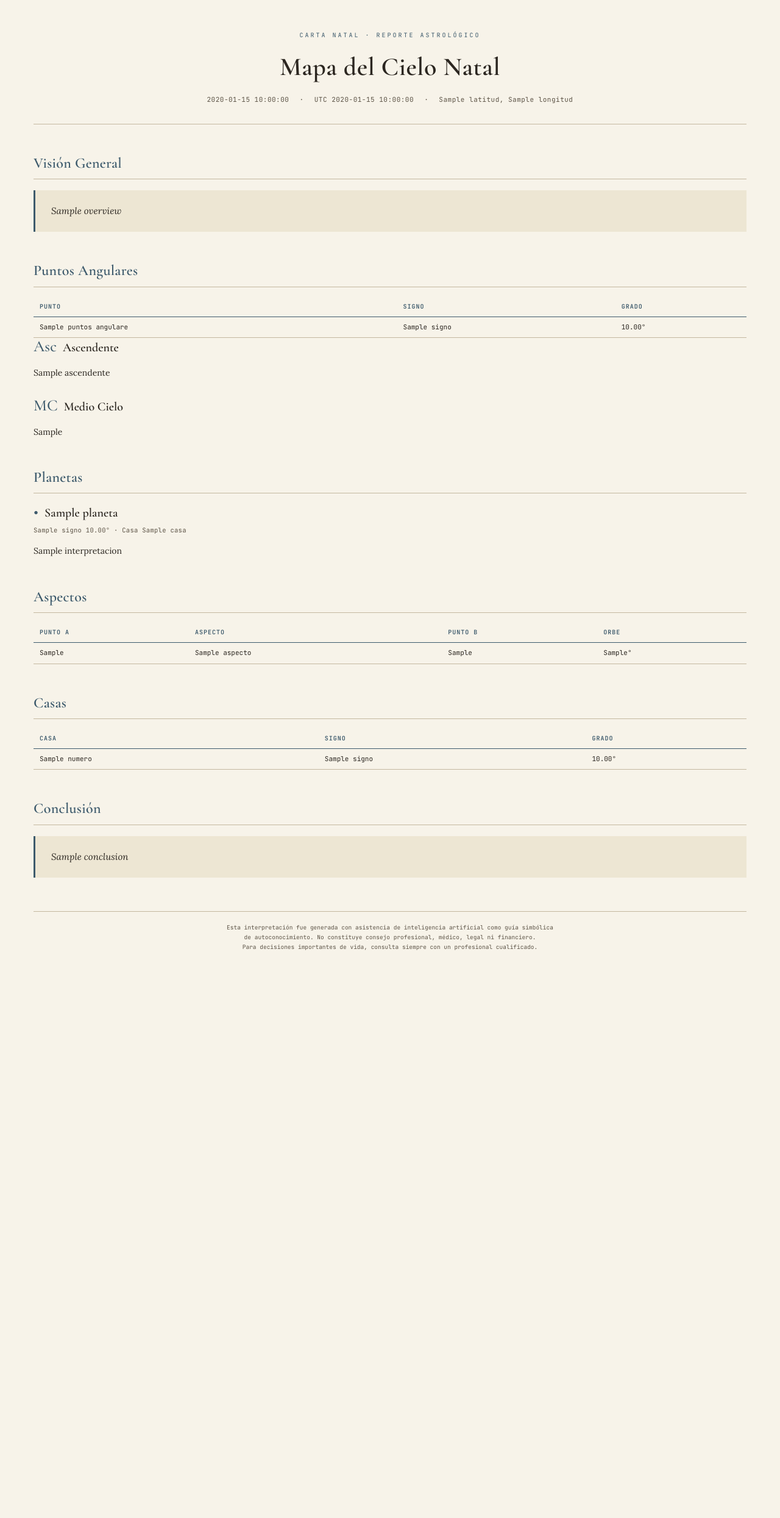
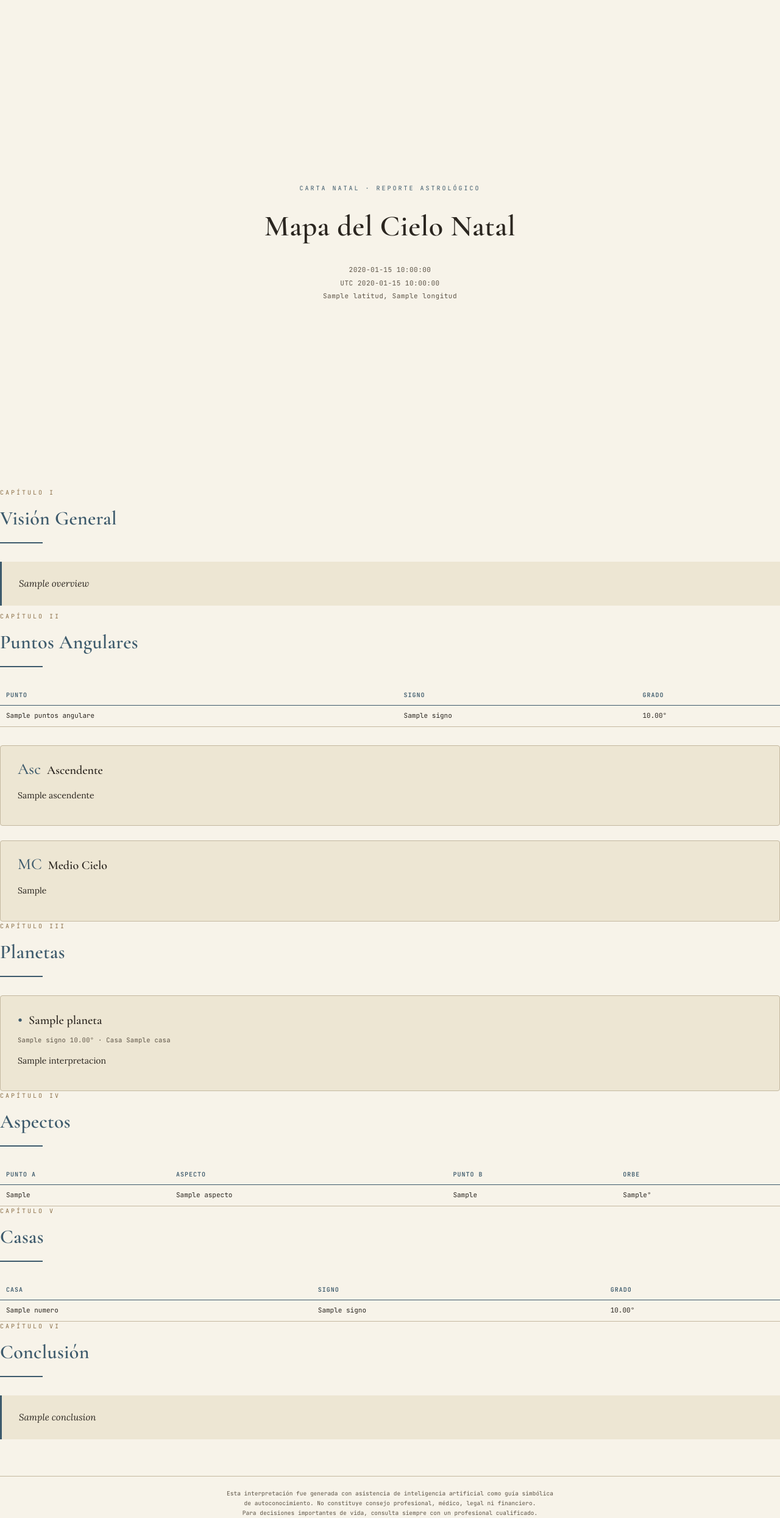
Before and after one commit to labs-Carla/astrea-API, a Python web app: template app/templates/carta_report.html in a window 1280 px wide. Shown: the whole page at 61% size. Before the commit the page ends 1558 px from the top, so only its background shows below. Run offline with Jinja, Linux system fonts and the light colour scheme; the template is opened without the code that fills it: most values are stand-ins (such as "Sample title", 1, 10 or a date in 2020).

Commit message:
feat: rediseño editorial completo del PDF con estructura de capítulos
- Paleta 'papel de observación astronómica': fondo crema, tinta azul petróleo/ocre
- Tipografías: Cormorant Garamond (display), Lora (cuerpo), JetBrains Mono (datos)
- Símbolos planetarios tradicionales junto a cada planeta
- Reestructuración en 6 capítulos con salto de página forzado entre ellos
- Cards individuales por planeta con break-inside:avoid
- Fix: @page con background-color + print-color-adjust:exact, elimina marco blanco
- pdf_service.py sin márgenes de Playwright, el espaciado vive en el CSS
- Limpieza: PDFs de prueba eliminados y agregados a .gitignore

```diff
--- a/app/services/pdf_service.py
+++ b/app/services/pdf_service.py
@@ -6,6 +6,8 @@ async def generar_pdf_desde_html(html: str) -> bytes:
     Convierte HTML a PDF (formato A4) usando Chromium headless vía Playwright.
     Usa la API asíncrona porque se ejecuta dentro de un endpoint async de FastAPI
     (necesario para poder usar await con la llamada a Claude en el mismo flujo).
+    Sin márgenes de página: el padding vive en el propio HTML/CSS (body),
+    para que el fondo de papel llegue hasta el borde real de la hoja.
     Retorna los bytes del PDF, listos para guardar o enviar como respuesta HTTP.
     """
     async with async_playwright() as p:
@@ -16,7 +18,7 @@ async def generar_pdf_desde_html(html: str) -> bytes:
         pdf_bytes = await pagina.pdf(
             format="A4",
             print_background=True,
-            margin={"top": "20mm", "bottom": "20mm", "left": "15mm", "right": "15mm"},
+            margin={"top": "0mm", "bottom": "0mm", "left": "0mm", "right": "0mm"},
         )
 
         await navegador.close()
--- a/app/templates/carta_report.html
+++ b/app/templates/carta_report.html
@@ -18,22 +18,59 @@
 
   * { box-sizing: border-box; }
 
+  @page {
+    size: A4;
+    margin: 20mm 18mm 18mm 18mm;
+  }
+
+  @page :first {
+    margin: 0;
+  }
+
+  html, body {
+    margin: 0;
+    padding: 0;
+    background-color: var(--papel);
+  }
+
+  * {
+    -webkit-print-color-adjust: exact;
+    print-color-adjust: exact;
+    color-adjust: exact;
+  }
+
+  @page {
+    background-color: var(--papel);
+  }
+
   body {
     font-family: 'Lora', serif;
-    background-color: var(--papel);
     color: var(--tinta);
-    margin: 0;
-    padding: 50px 55px;
     line-height: 1.6;
     font-size: 14px;
+    orphans: 3;
+    widows: 3;
   }
 
-  /* --- Portada / encabezado --- */
+  .capitulo {
+    padding: 0;
+    break-before: page;
+    page-break-before: always;
+  }
+
+  .capitulo:first-child {
+    break-before: avoid;
+    page-break-before: avoid;
+  }
+
   .portada {
+    min-height: 100vh;
+    display: flex;
+    flex-direction: column;
+    align-items: center;
+    justify-content: center;
     text-align: center;
-    padding-bottom: 30px;
-    margin-bottom: 40px;
-    border-bottom: 1px solid var(--linea);
+    padding: 50px 55px;
   }
 
   .eyebrow {
@@ -42,14 +79,14 @@
     letter-spacing: 3px;
     text-transform: uppercase;
     color: var(--azul);
-    margin-bottom: 10px;
+    margin-bottom: 16px;
   }
 
   h1.titulo-principal {
     font-family: 'Cormorant Garamond', serif;
     font-weight: 600;
-    font-size: 42px;
-    margin: 0 0 12px 0;
+    font-size: 48px;
+    margin: 0 0 20px 0;
     color: var(--tinta);
     letter-spacing: 0.5px;
   }
@@ -62,20 +99,37 @@
   }
 
   .metadata span {
-    margin: 0 10px;
+    display: block;
+    margin: 4px 0;
   }
 
-  /* --- Secciones --- */
-  h2.seccion {
+  .capitulo-numero {
+    font-family: 'JetBrains Mono', monospace;
+    font-size: 10px;
+    letter-spacing: 3px;
+    text-transform: uppercase;
+    color: var(--ocre);
+    margin-bottom: 8px;
+    break-after: avoid;
+  }
+
+  h2.capitulo-titulo {
     font-family: 'Cormorant Garamond', serif;
     font-weight: 600;
-    font-size: 24px;
+    font-size: 32px;
     color: var(--azul);
-    margin-top: 45px;
-    margin-bottom: 16px;
-    padding-bottom: 6px;
-    border-bottom: 1px solid var(--linea);
+    margin: 0 0 30px 0;
     letter-spacing: 0.3px;
+    break-after: avoid;
+  }
+
+  h2.capitulo-titulo::after {
+    content: "";
+    display: block;
+    width: 70px;
+    height: 2px;
+    background-color: var(--azul);
+    margin-top: 14px;
   }
 
   .overview, .conclusion {
@@ -83,18 +137,24 @@
     font-style: italic;
     font-size: 15px;
     background-color: var(--papel-destacado);
-    padding: 22px 26px;
+    padding: 24px 28px;
     border-left: 3px solid var(--azul);
-    margin: 18px 0;
+    margin: 10px 0;
+    break-inside: avoid;
+    page-break-inside: avoid;
   }
 
-  /* --- Tablas --- */
   table {
     width: 100%;
     border-collapse: collapse;
-    margin-top: 8px;
+    margin-top: 12px;
     font-family: 'JetBrains Mono', monospace;
     font-size: 11px;
+  }
+
+  thead, tr {
+    break-inside: avoid;
+    page-break-inside: avoid;
   }
 
   th {
@@ -117,17 +177,25 @@
     color: var(--ocre);
   }
 
-  /* --- Bloques de planetas --- */
   .planeta-bloque {
-    margin-bottom: 28px;
+    margin-bottom: 24px;
+    padding: 24px 28px;
+    background-color: var(--papel-destacado);
+    border: 1px solid var(--linea);
+    border-radius: 4px;
+    break-inside: avoid;
     page-break-inside: avoid;
+  }
+
+  .planeta-bloque:last-child {
+    margin-bottom: 0;
   }
 
   .planeta-encabezado {
     display: flex;
     align-items: baseline;
     gap: 10px;
-    margin-bottom: 4px;
+    margin-bottom: 8px;
   }
 
   .planeta-simbolo {
@@ -149,7 +217,7 @@
     font-family: 'JetBrains Mono', monospace;
     font-size: 10.5px;
     color: var(--tinta-suave);
-    margin-bottom: 8px;
+    margin-bottom: 14px;
     letter-spacing: 0.3px;
   }
 
@@ -158,16 +226,16 @@
     color: var(--tinta);
   }
 
-  /* --- Disclaimer --- */
   .disclaimer {
-    margin-top: 55px;
-    padding-top: 18px;
+    margin-top: 60px;
+    padding-top: 20px;
     border-top: 1px solid var(--linea);
     font-family: 'JetBrains Mono', monospace;
     font-size: 9.5px;
     color: var(--tinta-suave);
     text-align: center;
     line-height: 1.7;
+    break-inside: avoid;
   }
 </style>
 </head>
@@ -177,18 +245,24 @@
     <div class="eyebrow">Carta Natal · Reporte Astrológico</div>
     <h1 class="titulo-principal">Mapa del Cielo Natal</h1>
     <div class="metadata">
-      <span>{{ metadata.fecha_hora_local }}</span> ·
-      <span>UTC {{ metadata.fecha_hora_utc }}</span> ·
+      <span>{{ metadata.fecha_hora_local }}</span>
+      <span>UTC {{ metadata.fecha_hora_utc }}</span>
       <span>{{ metadata.latitud }}, {{ metadata.longitud }}</span>
     </div>
   </div>
 
   {% if interpretacion.overview %}
-  <h2 class="seccion">Visión General</h2>
+  <div class="capitulo">
+    <div class="capitulo-numero">Capítulo I</div>
+    <h2 class="capitulo-titulo">Visión General</h2>
     <div class="overview">{{ interpretacion.overview }}</div>
+  </div>
   {% endif %}
 
-  <h2 class="seccion">Puntos Angulares</h2>
+  <div class="capitulo">
+    <div class="capitulo-numero">Capítulo II</div>
+    <h2 class="capitulo-titulo">Puntos Angulares</h2>
+
     <table>
       <tr><th>Punto</th><th>Signo</th><th>Grado</th></tr>
       {% for nombre, datos in puntos_angulares.items() %}
@@ -201,7 +275,7 @@
     </table>
 
     {% if interpretacion.ascendente %}
-  <div class="planeta-bloque">
+    <div class="planeta-bloque" style="margin-top: 30px;">
       <div class="planeta-encabezado">
         <span class="planeta-simbolo">Asc</span>
         <h3 class="planeta-nombre">Ascendente</h3>
@@ -219,8 +293,12 @@
       <p class="interpretacion-texto">{{ interpretacion.medio_cielo }}</p>
     </div>
     {% endif %}
+  </div>
 
-  <h2 class="seccion">Planetas</h2>
+  <div class="capitulo">
+    <div class="capitulo-numero">Capítulo III</div>
+    <h2 class="capitulo-titulo">Planetas</h2>
+
     {% set simbolos = {
       "Sol": "☉", "Luna": "☽", "Mercurio": "☿", "Venus": "♀", "Marte": "♂",
       "Jupiter": "♃", "Saturno": "♄", "Urano": "♅", "Neptuno": "♆", "Pluton": "♇",
@@ -241,9 +319,12 @@
       {% endif %}
     </div>
     {% endfor %}
+  </div>
 
   {% if aspectos %}
-  <h2 class="seccion">Aspectos</h2>
+  <div class="capitulo">
+    <div class="capitulo-numero">Capítulo IV</div>
+    <h2 class="capitulo-titulo">Aspectos</h2>
     <table>
       <tr><th>Punto A</th><th>Aspecto</th><th>Punto B</th><th>Orbe</th></tr>
       {% for asp in aspectos %}
@@ -255,9 +336,12 @@
       </tr>
       {% endfor %}
     </table>
+  </div>
   {% endif %}
 
-  <h2 class="seccion">Casas</h2>
+  <div class="capitulo">
+    <div class="capitulo-numero">Capítulo V</div>
+    <h2 class="capitulo-titulo">Casas</h2>
     <table>
       <tr><th>Casa</th><th>Signo</th><th>Grado</th></tr>
       {% for numero, datos in casas.items() %}
@@ -268,17 +352,21 @@
       </tr>
       {% endfor %}
     </table>
+  </div>
 
   {% if interpretacion.conclusion %}
-  <h2 class="seccion">Conclusión</h2>
+  <div class="capitulo">
+    <div class="capitulo-numero">Capítulo VI</div>
+    <h2 class="capitulo-titulo">Conclusión</h2>
     <div class="conclusion">{{ interpretacion.conclusion }}</div>
-  {% endif %}
 
     <div class="disclaimer">
       Esta interpretación fue generada con asistencia de inteligencia artificial como guía simbólica<br>
       de autoconocimiento. No constituye consejo profesional, médico, legal ni financiero.<br>
       Para decisiones importantes de vida, consulta siempre con un profesional cualificado.
     </div>
+  </div>
+  {% endif %}
 
 </body>
 </html>
```
Also changed, not shown: app/api/endpoints.py (+12 -14 lines), 5 other files. Lines whose indentation alone changed are shown as unchanged.
